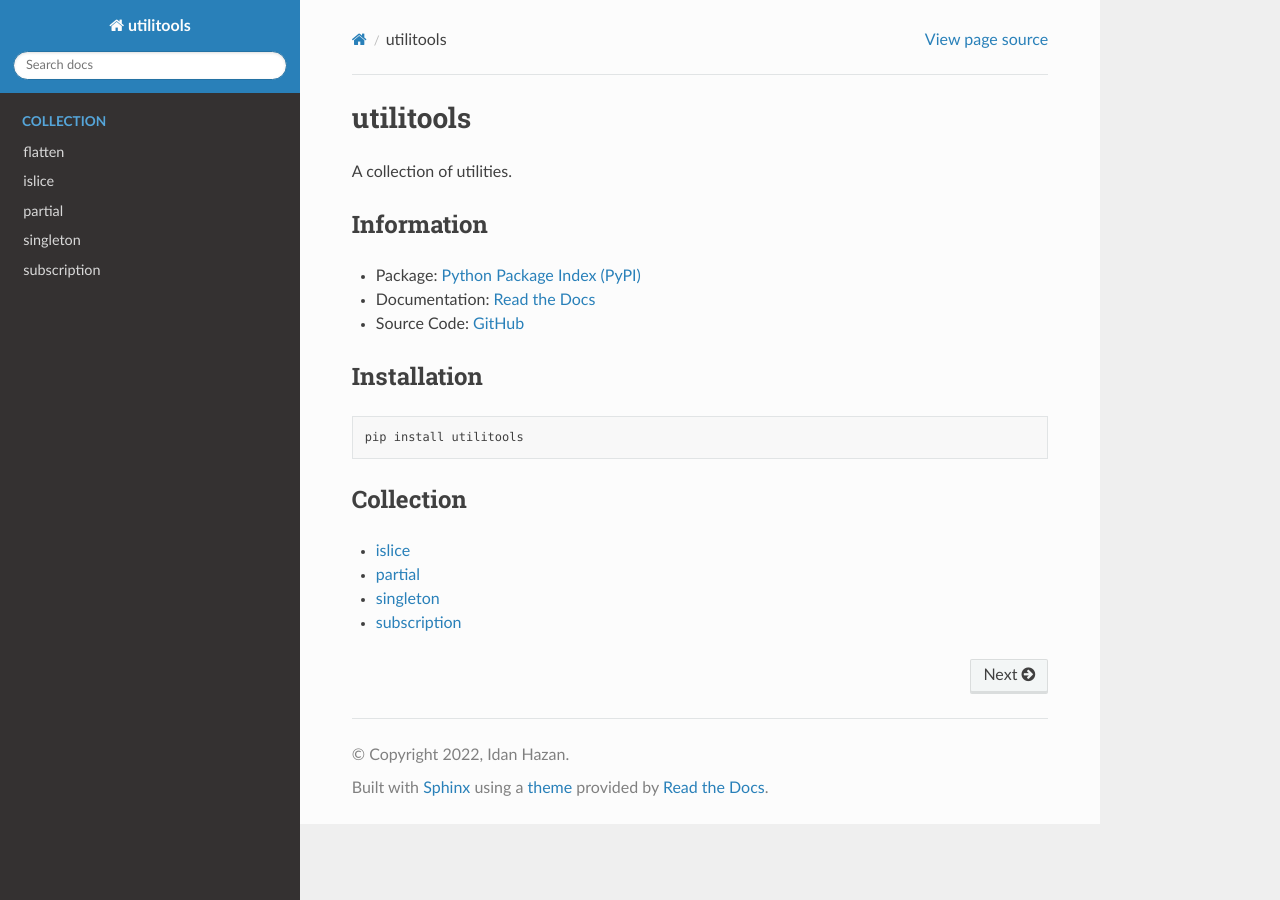
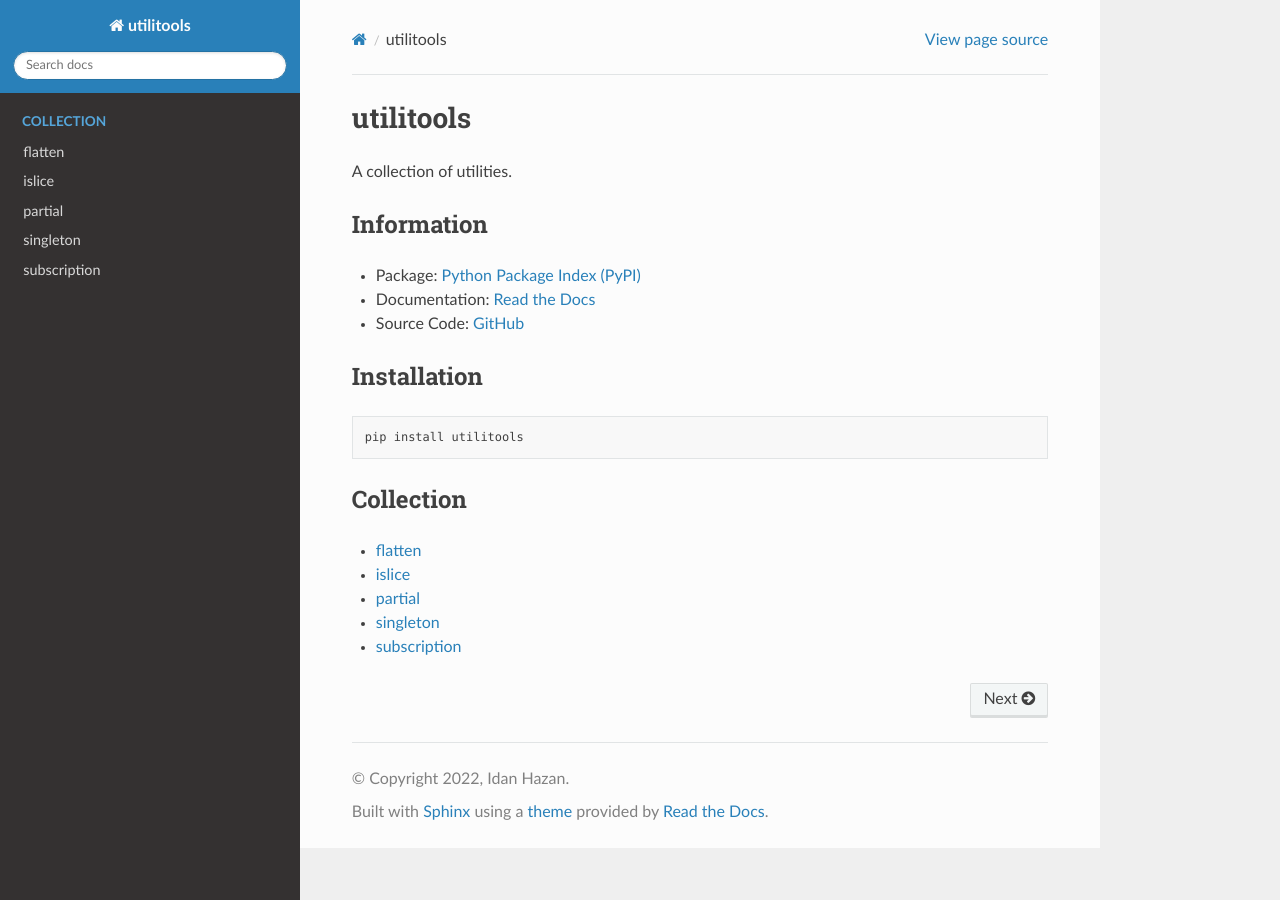
Before and after one commit to idanhazan/utilitools, a Sphinx documentation site: the page built from docs/index.rst, in a window 1280 px wide. Built offline with Sphinx 7.4.7 and the Read the Docs theme 2.0.0, drawn with Linux system fonts in a browser that asks for light colours.

Commit message:
Update index.rst

```diff
--- a/docs/index.rst
+++ b/docs/index.rst
@@ -32,6 +32,7 @@
 Collection
 ----------
 
+- `flatten <https://utilitools.readthedocs.io/en/latest/collection/flatten.html>`_
 - `islice <https://utilitools.readthedocs.io/en/latest/collection/islice.html>`_
 - `partial <https://utilitools.readthedocs.io/en/latest/collection/partial.html>`_
 - `singleton <https://utilitools.readthedocs.io/en/latest/collection/singleton.html>`_
```
